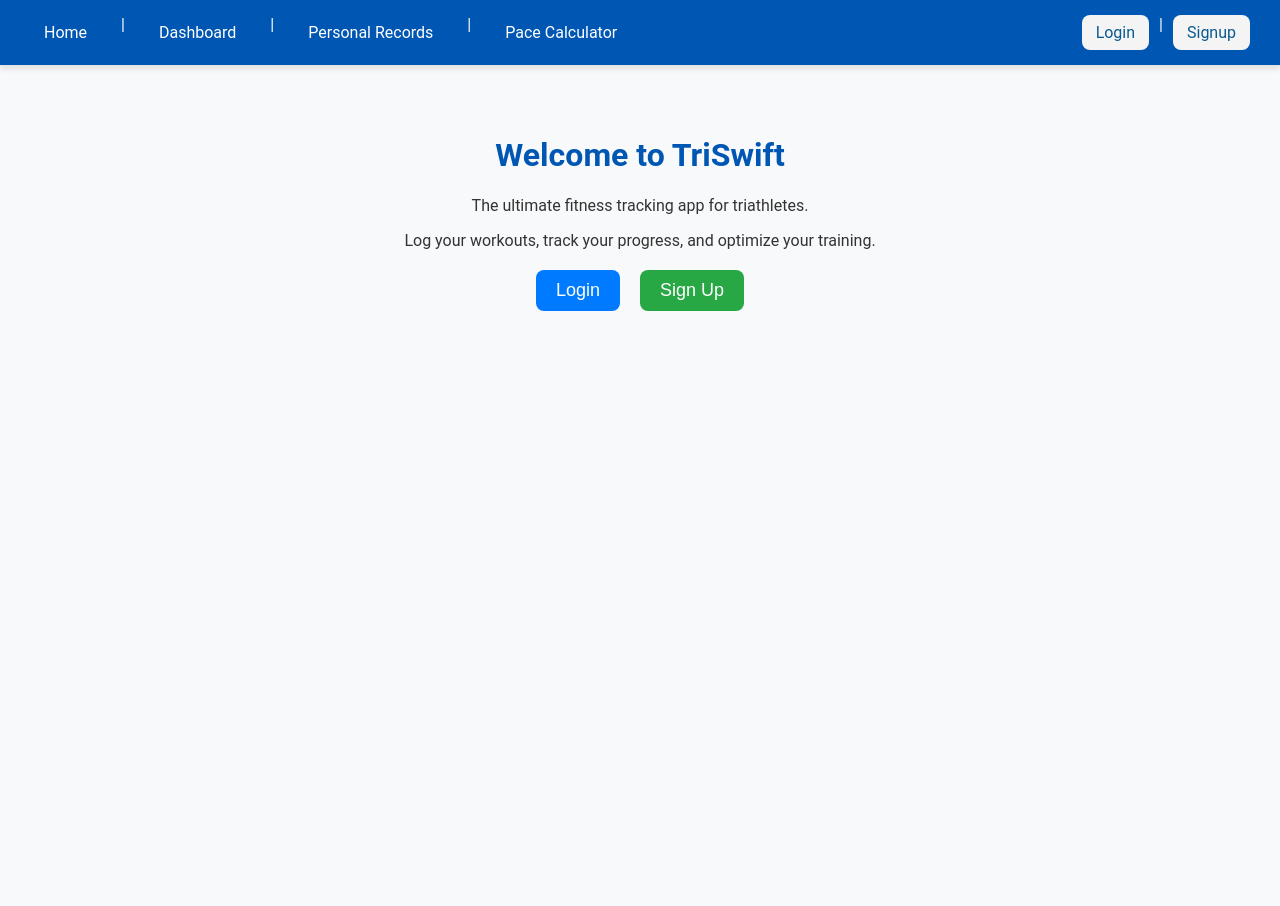
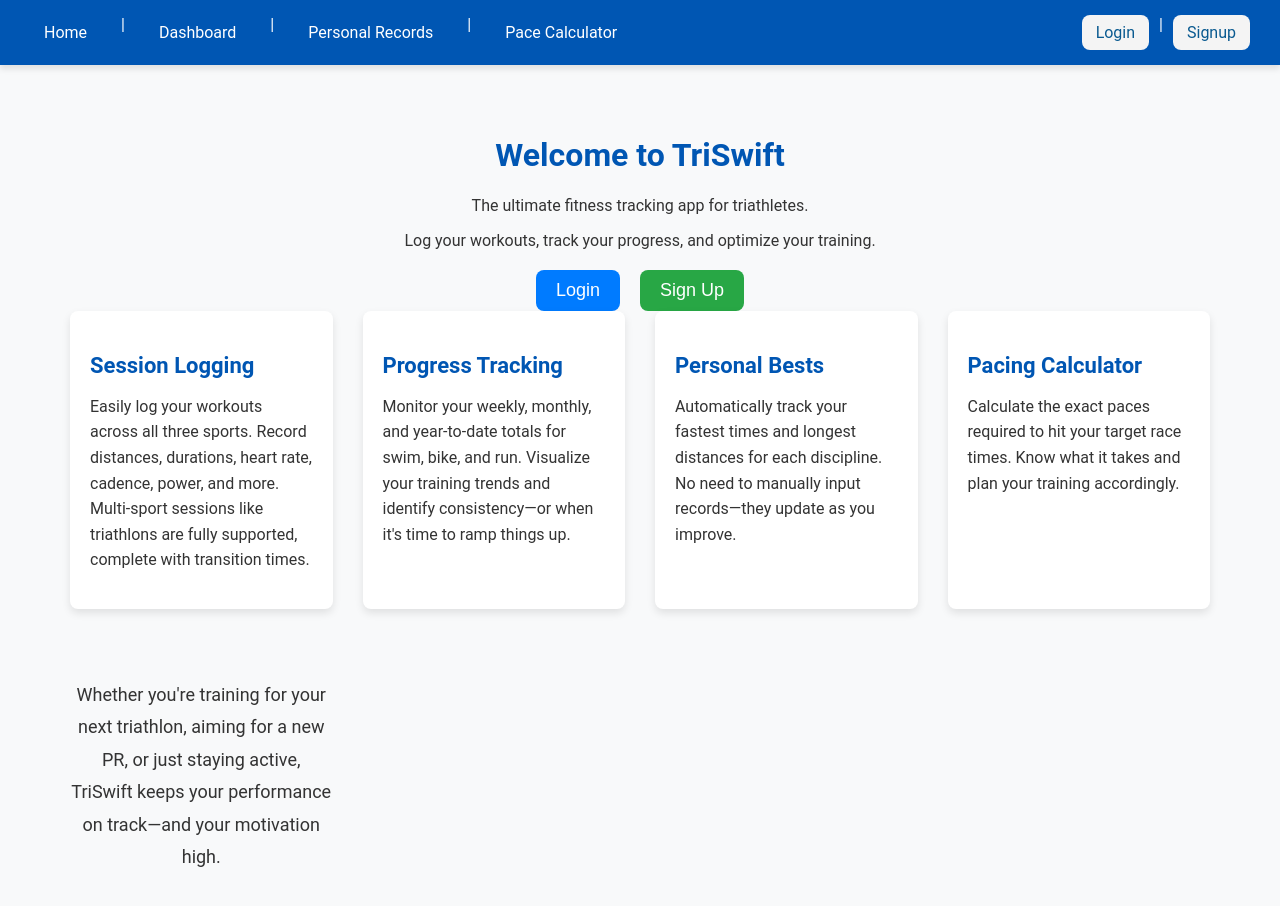
Before and after one commit to samw0907/TriSwift, a React (Create React App) app in the folder frontend/: page / in a window 1280 px wide. Shown: the top 906 px of the page. Before the commit the page ends 800 px from the top, so only its background shows below. Built offline with nearby package versions, Linux system fonts and the light colour scheme.

Commit message:
styling and css changes

```diff
--- a/frontend/src/pages/Home.tsx
+++ b/frontend/src/pages/Home.tsx
@@ -63,7 +63,30 @@ const Home = () => {
   return (
     <div  className="home">
       <h1>Welcome to TriSwift</h1>
-      <p>Track your fitness progress with ease.</p>
+      <p className="home-tagline">Your all-in-one training companion for swimming, cycling, and running.</p>
+
+    <section className="home-features">
+      <div className="feature">
+        <h3>Session Logging</h3>
+        <p>Easily log your workouts across all three sports. Record distances, durations, heart rate, cadence, power, and more. Multi-sport sessions like triathlons are fully supported, complete with transition times.</p>
+      </div>
+
+      <div className="feature">
+        <h3>Progress Tracking</h3>
+        <p>Monitor your weekly, monthly, and year-to-date totals for swim, bike, and run. Visualize your training trends and identify consistency—or when it's time to ramp things up.</p>
+      </div>
+
+      <div className="feature">
+        <h3>Personal Bests</h3>
+        <p>Automatically track your fastest times and longest distances for each discipline. No need to manually input records—they update as you improve.</p>
+      </div>
+
+      <div className="feature">
+        <h3>Pacing Calculator</h3>
+        <p>Calculate the exact paces required to hit your target race times. Know what it takes and plan your training accordingly.</p>
+      </div>
+    </section>
+    <p className="home-summary">Whether you're training for your next triathlon, aiming for a new PR, or just staying active, TriSwift keeps your performance on track—and your motivation high.</p>
 
       <div className="counters">
         <div className="counter-wrapper">
--- a/frontend/src/pages/LandingPage.tsx
+++ b/frontend/src/pages/LandingPage.tsx
@@ -1,6 +1,7 @@
 import React from "react";
 import { Link } from "react-router-dom";
 import "../styles/landing.css";
+import "../styles/home.css";
 
 const LandingPage: React.FC = () => {
   return (
@@ -17,6 +18,29 @@ const LandingPage: React.FC = () => {
           <button className="landing-button signup-button">Sign Up</button>
         </Link>
       </div>
+
+      <section className="home-features">
+      <div className="feature">
+        <h3>Session Logging</h3>
+        <p>Easily log your workouts across all three sports. Record distances, durations, heart rate, cadence, power, and more. Multi-sport sessions like triathlons are fully supported, complete with transition times.</p>
+      </div>
+
+      <div className="feature">
+        <h3>Progress Tracking</h3>
+        <p>Monitor your weekly, monthly, and year-to-date totals for swim, bike, and run. Visualize your training trends and identify consistency—or when it's time to ramp things up.</p>
+      </div>
+
+      <div className="feature">
+        <h3>Personal Bests</h3>
+        <p>Automatically track your fastest times and longest distances for each discipline. No need to manually input records—they update as you improve.</p>
+      </div>
+
+      <div className="feature">
+        <h3>Pacing Calculator</h3>
+        <p>Calculate the exact paces required to hit your target race times. Know what it takes and plan your training accordingly.</p>
+      </div>
+      <p className="home-summary">Whether you're training for your next triathlon, aiming for a new PR, or just staying active, TriSwift keeps your performance on track—and your motivation high.</p>
+    </section>
     </div>
   );
 };
--- a/frontend/src/styles/home.css
+++ b/frontend/src/styles/home.css
@@ -10,7 +10,15 @@
 
 .home p {
   font-size: 18px;
-  margin-bottom: 20px;
+  margin-bottom: 16px;
+  max-width: 800px;
+  margin-left: auto;
+  margin-right: auto;
+  line-height: 1.6;
+}
+
+.home-intro p {
+  margin-bottom: 24px;
 }
 
 .counters {
@@ -73,6 +81,57 @@
   background: var(--primary-dark);
 }
 
+.home-tagline {
+  font-size: 20px;
+  margin-bottom: 30px;
+  font-weight: 500;
+  color: var(--primary-dark);
+}
+
+.home-features {
+  display: grid;
+  grid-template-columns: repeat(auto-fit, minmax(260px, 1fr));
+  gap: 30px;
+  max-width: 1200px;
+  margin: 0 auto 60px;
+  padding: 0 20px;
+  text-align: left;
+}
+
+.feature {
+  background: white;
+  padding: 20px;
+  border-radius: var(--border-radius);
+  box-shadow: var(--box-shadow);
+  transition: transform 0.3s ease;
+}
+
+.feature:hover {
+  transform: translateY(-5px);
+}
+
+.feature h3 {
+  color: var(--primary-dark);
+  font-size: 22px;
+  margin-bottom: 12px;
+}
+
+.feature p {
+  font-size: 16px;
+  line-height: 1.6;
+}
+
+.home-summary {
+  text-align: center;
+  font-size: 18px;
+  margin-top: 40px;
+  color: var(--text-color);
+  line-height: 1.8;
+  max-width: 800px;
+  margin-left: auto;
+  margin-right: auto;
+}
+
 @media (max-width: 768px) {
   .home {
     padding: 20px;
```
Also changed, not shown: 1 other file (tests, documents, lock files or other folders).
